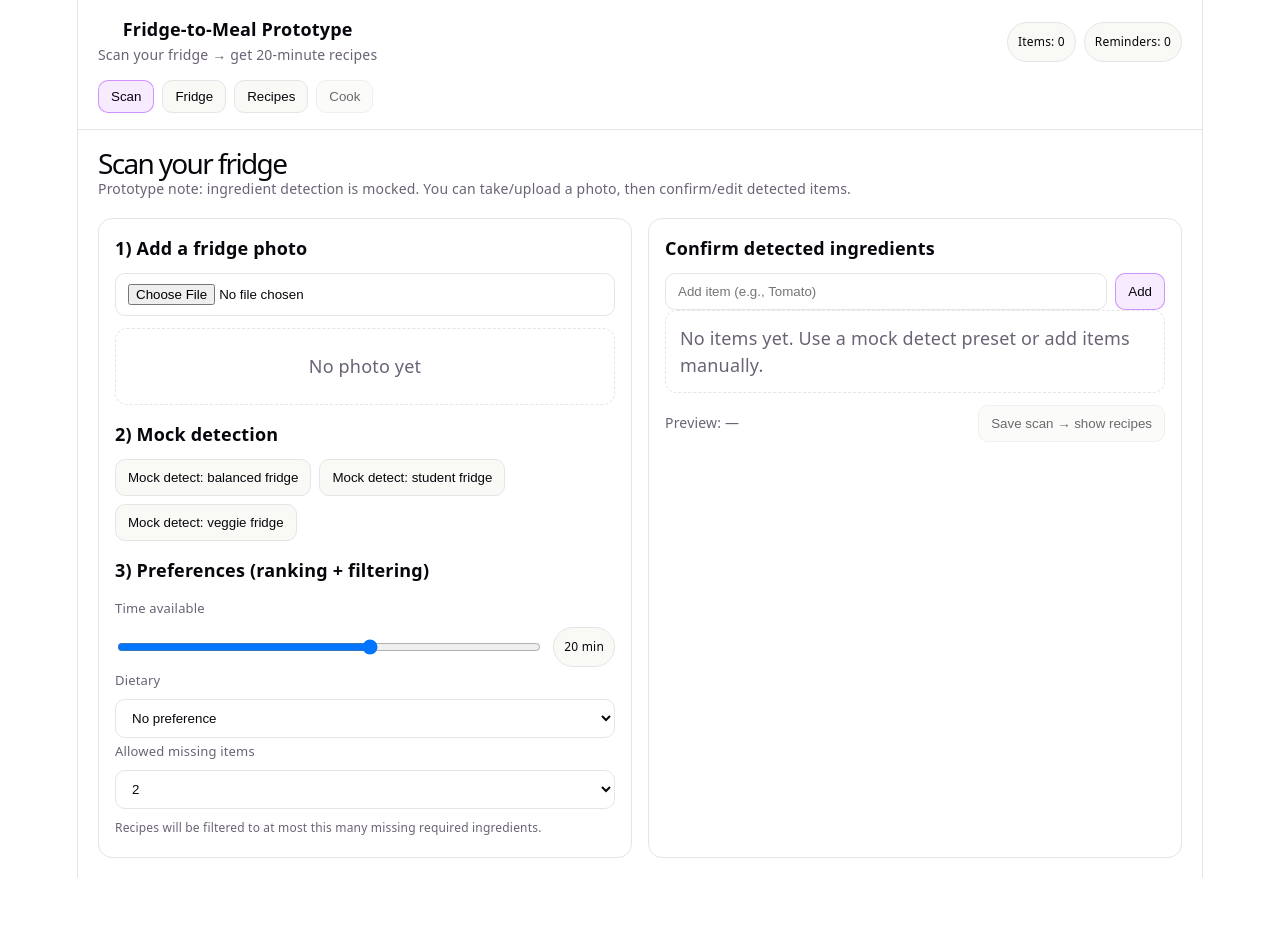
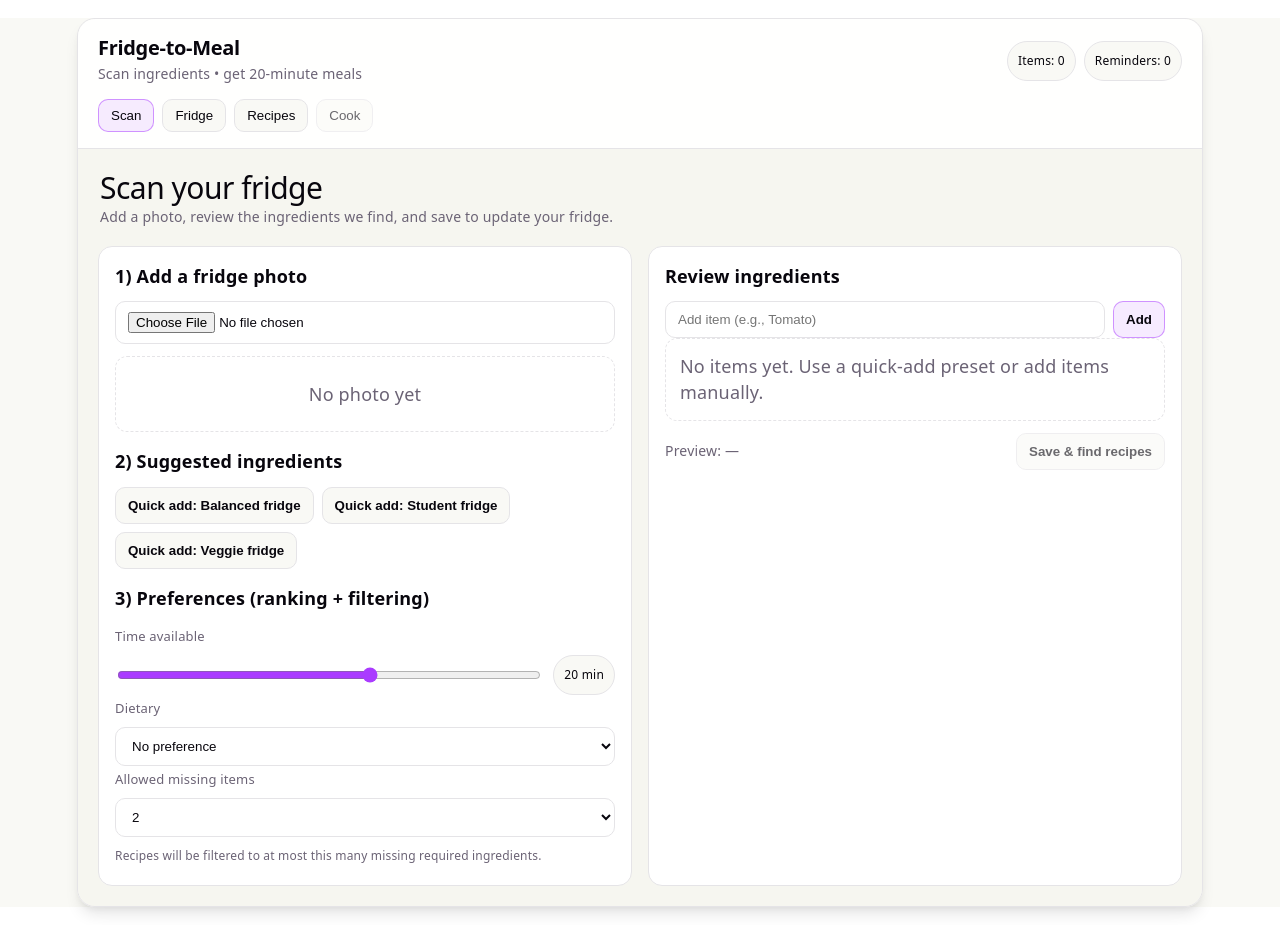
Before and after one commit to G-Wang12/bet-350-prototype, a React (Vite) app: page / in a window 1280 px wide. Before the commit the page ends 878 px from the top, so only its background shows below. Built offline with nearby package versions, Linux system fonts and the light colour scheme.

Commit message:
small ui updates

```diff
--- a/src/App.css
+++ b/src/App.css
@@ -2,12 +2,14 @@
   display: flex;
   flex-direction: column;
   min-height: 100svh;
+  accent-color: var(--accent);
 }
 
 .appHeader {
   position: sticky;
   top: 0;
-  background: var(--bg);
+  background: color-mix(in srgb, var(--bg) 88%, transparent);
+  backdrop-filter: blur(10px);
   border-bottom: 1px solid var(--border);
   padding: 16px 20px;
   z-index: 10;
@@ -22,9 +24,10 @@
 
 .brandTitle {
   font-family: var(--heading);
-  font-weight: 600;
+  font-weight: 700;
   color: var(--text-h);
-  font-size: 18px;
+  font-size: 20px;
+  letter-spacing: -0.3px;
 }
 
 .brandSub {
@@ -55,16 +58,23 @@
   cursor: pointer;
   transition:
     box-shadow 0.2s,
-    border-color 0.2s;
+    border-color 0.2s,
+    transform 0.15s;
 }
 
 .tab:hover {
   box-shadow: var(--shadow);
+  transform: translateY(-1px);
 }
 
 .tab.active {
   border-color: var(--accent-border);
   background: var(--accent-bg);
+}
+
+.tab:focus-visible {
+  outline: 2px solid var(--accent);
+  outline-offset: 2px;
 }
 
 .tab:disabled {
@@ -73,10 +83,15 @@
   box-shadow: none;
 }
 
+.tab:active {
+  transform: translateY(0px);
+}
+
 .appMain {
   padding: 20px;
   display: flex;
   flex: 1;
+  background: var(--social-bg);
 }
 
 .screen {
@@ -87,8 +102,14 @@
   text-align: left;
 }
 
+.screenHeader {
+  padding: 2px 2px 0;
+}
+
 .screenHeader h1 {
-  font-size: 28px;
+  font-size: 30px;
+  line-height: 1.1;
+  letter-spacing: -0.5px;
   margin: 0;
 }
 
@@ -101,7 +122,17 @@
   border: 1px solid var(--border);
   border-radius: 14px;
   padding: 16px;
-  background: rgba(255, 255, 255, 0.01);
+  background: var(--bg);
+  transition:
+    box-shadow 0.2s,
+    transform 0.15s,
+    border-color 0.2s;
+}
+
+.panel:hover {
+  box-shadow: var(--shadow);
+  transform: translateY(-1px);
+  border-color: color-mix(in srgb, var(--border) 70%, var(--accent-border));
 }
 
 .panelTitle {
@@ -171,6 +202,13 @@
   color: var(--text-h);
 }
 
+.input:focus-visible,
+.select:focus-visible {
+  outline: 2px solid var(--accent);
+  outline-offset: 2px;
+  border-color: var(--accent-border);
+}
+
 .range {
   width: 100%;
 }
@@ -200,19 +238,31 @@
   padding: 10px 12px;
   border-radius: 10px;
   cursor: pointer;
+  font-weight: 600;
   transition:
     box-shadow 0.2s,
-    border-color 0.2s;
+    border-color 0.2s,
+    transform 0.15s;
   white-space: nowrap;
 }
 
 .button:hover {
   box-shadow: var(--shadow);
+  transform: translateY(-1px);
 }
 
 .button.primary {
   border-color: var(--accent-border);
   background: var(--accent-bg);
+}
+
+.button:active {
+  transform: translateY(0px);
+}
+
+.button:focus-visible {
+  outline: 2px solid var(--accent);
+  outline-offset: 2px;
 }
 
 .button.danger {
@@ -237,6 +287,11 @@
   color: var(--text-h);
   background: var(--social-bg);
   white-space: nowrap;
+}
+
+.pill.accent {
+  border-color: var(--accent-border);
+  background: var(--accent-bg);
 }
 
 .pill.soon {
@@ -302,6 +357,10 @@
   gap: 12px;
 }
 
+.cards .card:first-child {
+  grid-column: 1 / -1;
+}
+
 @media (max-width: 1024px) {
   .cards {
     grid-template-columns: 1fr;
@@ -312,7 +371,17 @@
   border: 1px solid var(--border);
   border-radius: 14px;
   padding: 14px;
-  background: rgba(255, 255, 255, 0.01);
+  background: var(--bg);
+  transition:
+    box-shadow 0.2s,
+    transform 0.15s,
+    border-color 0.2s;
+}
+
+.card:hover {
+  box-shadow: var(--shadow);
+  transform: translateY(-1px);
+  border-color: color-mix(in srgb, var(--border) 70%, var(--accent-border));
 }
 
 .cardTop {
@@ -326,6 +395,8 @@
   font-family: var(--heading);
   font-weight: 650;
   color: var(--text-h);
+  font-size: 18px;
+  letter-spacing: -0.2px;
 }
 
 .cardStats {
@@ -345,6 +416,7 @@
   border: 1px solid var(--border);
   border-radius: 12px;
   padding: 10px;
+  background: var(--social-bg);
 }
 
 .statLabel {
@@ -362,6 +434,7 @@
   padding: 10px;
   border-radius: 12px;
   border: 1px dashed var(--border);
+  background: color-mix(in srgb, var(--bg) 70%, var(--social-bg));
 }
 
 .missingLabel {
@@ -406,6 +479,10 @@
   overflow: hidden;
 }
 
+.snapCard:hover {
+  box-shadow: var(--shadow);
+}
+
 .snapThumb {
   width: 100%;
   display: block;
@@ -432,8 +509,9 @@
 
 .cookInstruction {
   font-family: var(--heading);
-  font-size: 22px;
-  line-height: 1.25;
+  font-size: 26px;
+  line-height: 1.18;
+  letter-spacing: -0.4px;
   color: var(--text-h);
 }
 
@@ -479,6 +557,7 @@
   padding: 12px;
   display: flex;
   gap: 12px;
+  background: var(--social-bg);
 }
 
 .visualBadge {
--- a/src/App.tsx
+++ b/src/App.tsx
@@ -35,8 +35,8 @@ function App() {
       <header className="appHeader">
         <div className="headerRow">
           <div className="brand">
-            <div className="brandTitle">Fridge-to-Meal Prototype</div>
-            <div className="brandSub">Scan your fridge → get 20-minute recipes</div>
+            <div className="brandTitle">Fridge-to-Meal</div>
+            <div className="brandSub">Scan ingredients • get 20-minute meals</div>
           </div>
           <div className="headerMeta">
             <div className="pill">Items: {state.inventory.items.length}</div>
--- a/src/features/cook/CookMode.tsx
+++ b/src/features/cook/CookMode.tsx
@@ -19,7 +19,6 @@ export function CookMode(props: {
     const steps = props.recipe.steps
     const step = steps[stepIndex]
 
-    // Timer (simple; prototype-level)
     function startTimer(seconds: number) {
         setTimerRunning(true)
         setTimerRemaining(seconds)
@@ -153,7 +152,7 @@ export function CookMode(props: {
                         <div className="visualBody">
                             <div className="visualTitle">{step.visual.label}</div>
                             <div className="muted">
-                                Prototype visual guidance (illustration placeholder). Add real images/video later.
+                                Visual guidance will appear here.
                             </div>
                         </div>
                     </div>
--- a/src/features/fridge/FridgeScreen.tsx
+++ b/src/features/fridge/FridgeScreen.tsx
@@ -161,7 +161,7 @@ export function FridgeScreen(props: {
                     <div className="panelFooter">
                         <div className="muted">Tip: set expiry dates to see reminders.</div>
                         <button className="button danger" onClick={props.onClearAll}>
-                            Clear all local prototype data
+                            Reset all saved data
                         </button>
                     </div>
                 </section>
--- a/src/features/recipes/RecipesScreen.tsx
+++ b/src/features/recipes/RecipesScreen.tsx
@@ -31,7 +31,7 @@ export function RecipesScreen(props: {
             <div className="screenHeader">
                 <h1>Recipes</h1>
                 <p className="muted">
-                    Strict filter: ≤{props.preferences.maxMissingItems} missing required items, and within {props.preferences.timeAvailableMinutes} minutes.
+                    Showing recipes you can cook in {props.preferences.timeAvailableMinutes} minutes with up to {props.preferences.maxMissingItems} missing items.
                 </p>
             </div>
 
@@ -132,7 +132,7 @@ export function RecipesScreen(props: {
                                         <div className="cardTitle">{m.recipe.title}</div>
                                         <div className="muted">{m.recipe.description}</div>
                                     </div>
-                                    <div className="pill">Score: {Math.round(m.score * 100)}</div>
+                                    <div className="pill accent">Match: {Math.round(m.score * 100)}</div>
                                 </div>
 
                                 <div className="cardStats">
@@ -163,7 +163,7 @@ export function RecipesScreen(props: {
 
                                 <div className="cardActions">
                                     <button className="button primary" onClick={() => props.onStartCooking(m.recipe.id)}>
-                                        Start step-by-step
+                                        Start cooking
                                     </button>
                                 </div>
                             </div>
--- a/src/features/scan/ScanScreen.tsx
+++ b/src/features/scan/ScanScreen.tsx
@@ -6,7 +6,7 @@ import { estimateCategory } from '../../utils/state'
 const PRESETS: Array<{ id: string; label: string; items: string[] }> = [
     {
         id: 'balanced',
-        label: 'Mock detect: balanced fridge',
+        label: 'Quick add: Balanced fridge',
         items: [
             'milk',
             'eggs',
@@ -23,12 +23,12 @@ const PRESETS: Array<{ id: string; label: string; items: string[] }> = [
     },
     {
         id: 'student',
-        label: 'Mock detect: student fridge',
+        label: 'Quick add: Student fridge',
         items: ['pasta', 'butter', 'garlic', 'parmesan', 'bread', 'eggs'],
     },
     {
         id: 'veggie',
-        label: 'Mock detect: veggie fridge',
+        label: 'Quick add: Veggie fridge',
         items: ['tofu', 'broccoli', 'bell pepper', 'soy sauce', 'cooked rice', 'lemon'],
     },
 ]
@@ -90,9 +90,7 @@ export function ScanScreen(props: {
         <div className="screen">
             <div className="screenHeader">
                 <h1>Scan your fridge</h1>
-                <p className="muted">
-                    Prototype note: ingredient detection is mocked. You can take/upload a photo, then confirm/edit detected items.
-                </p>
+                <p className="muted">Add a photo, review the ingredients we find, and save to update your fridge.</p>
             </div>
 
             <div className="grid2">
@@ -116,7 +114,7 @@ export function ScanScreen(props: {
                     )}
 
                     <div className="panelTitle" style={{ marginTop: 16 }}>
-                        2) Mock detection
+                        2) Suggested ingredients
                     </div>
                     <div className="rowWrap">
                         {PRESETS.map((p) => (
@@ -192,7 +190,7 @@ export function ScanScreen(props: {
                 </section>
 
                 <section className="panel">
-                    <div className="panelTitle">Confirm detected ingredients</div>
+                    <div className="panelTitle">Review ingredients</div>
 
                     <div className="inline" style={{ gap: 8 }}>
                         <input
@@ -210,7 +208,7 @@ export function ScanScreen(props: {
                     </div>
 
                     {rows.length === 0 ? (
-                        <div className="emptyState">No items yet. Use a mock detect preset or add items manually.</div>
+                        <div className="emptyState">No items yet. Use a quick-add preset or add items manually.</div>
                     ) : (
                         <div className="list">
                             {rows.map((r, idx) => (
@@ -278,7 +276,7 @@ export function ScanScreen(props: {
                                 })
                             }}
                         >
-                            Save scan → show recipes
+                            Save & find recipes
                         </button>
                     </div>
                 </section>
--- a/src/index.css
+++ b/src/index.css
@@ -11,8 +11,8 @@
   --shadow:
     rgba(0, 0, 0, 0.1) 0 10px 15px -3px, rgba(0, 0, 0, 0.05) 0 4px 6px -2px;
 
-  --sans: system-ui, 'Segoe UI', Roboto, sans-serif;
-  --heading: system-ui, 'Segoe UI', Roboto, sans-serif;
+  --sans: system-ui, "Segoe UI", Roboto, sans-serif;
+  --heading: system-ui, "Segoe UI", Roboto, sans-serif;
   --mono: ui-monospace, Consolas, monospace;
 
   font: 18px/145% var(--sans);
@@ -53,9 +53,12 @@
 #root {
   width: 1126px;
   max-width: 100%;
-  margin: 0 auto;
-  text-align: center;
-  border-inline: 1px solid var(--border);
+  margin: 18px auto;
+  text-align: left;
+  border: 1px solid var(--border);
+  border-radius: 18px;
+  overflow: hidden;
+  box-shadow: var(--shadow);
   min-height: 100svh;
   display: flex;
   flex-direction: column;
@@ -64,6 +67,11 @@
 
 body {
   margin: 0;
+  background: var(--social-bg);
+}
+
+* {
+  box-sizing: border-box;
 }
 
 h1,
@@ -95,8 +103,7 @@ p {
   margin: 0;
 }
 
-code,
-.counter {
+code {
   font-family: var(--mono);
   display: inline-flex;
   border-radius: 4px;
```
